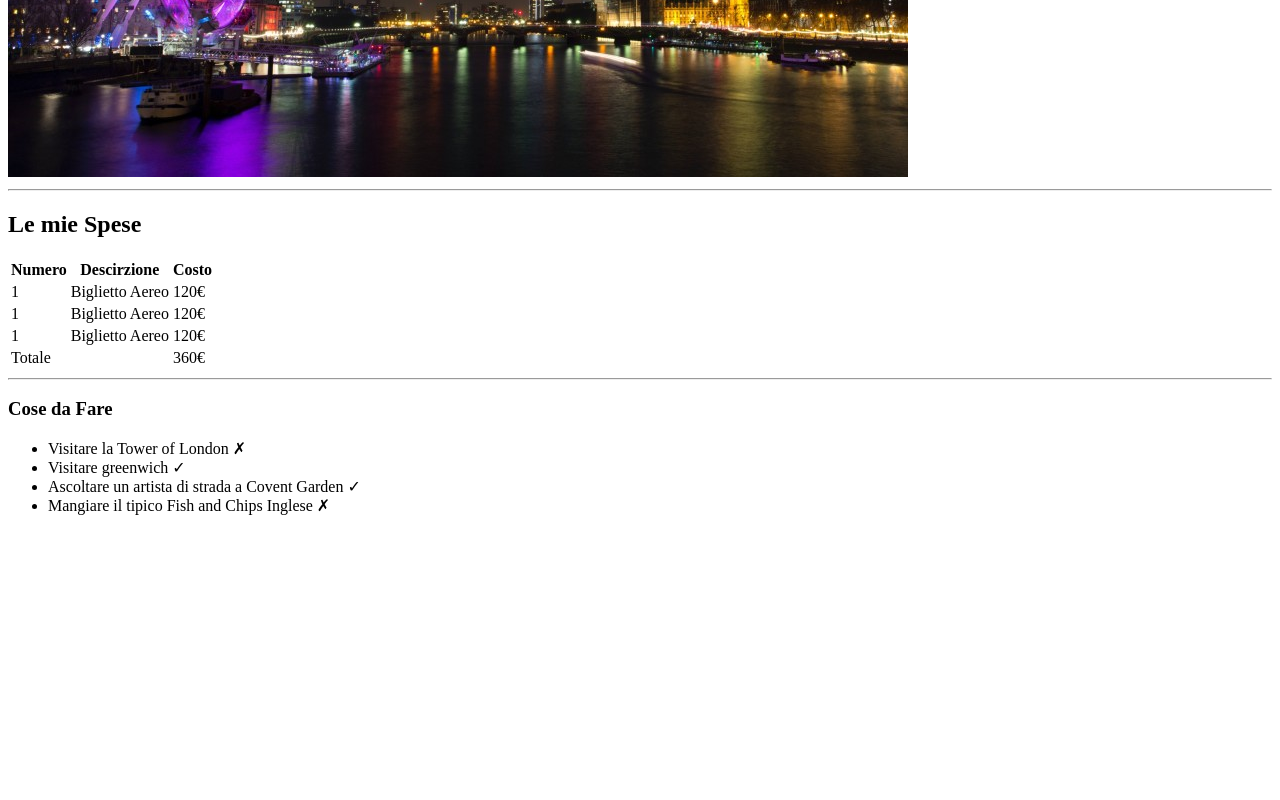
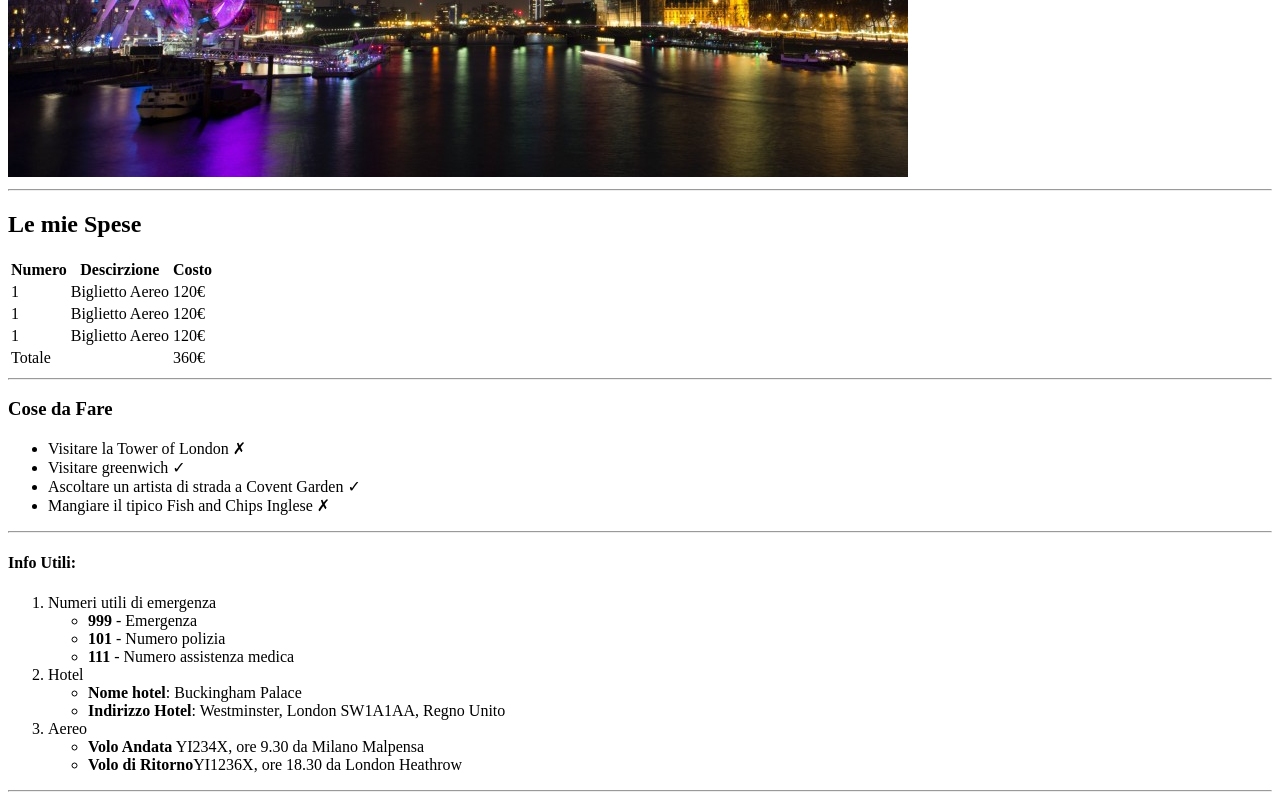
Before and after one commit to DavideCriscuolo/html-london-trip, a plain HTML site: page index.html in a window 1280 px wide. Shown: the part 503-1303 px from the top of the page. Before the commit the page ends 1034 px from the top, so only its background shows below. Drawn offline with Linux system fonts and the light colour scheme.

Commit message:
added section Info Utili and list on index

```diff
--- a/index.html
+++ b/index.html
@@ -64,8 +64,49 @@
                         <li>Mangiare il tipico Fish and Chips Inglese &cross;</li>
                     </ul>
                 </div>
+                <hr>
             </div>
         </section>
+        <section>
+            <div class="info_utili">
+                <h4>Info Utili:</h4>
+                <div class="list_infoUtili">
+                    <ol>
+                        <li>Numeri utili di emergenza
+                            <ul>
+                                <li><strong>999</strong> - Emergenza</li>
+                                <li><strong>101</strong> - Numero polizia</li>
+                                <li><strong>111</strong> - Numero assistenza medica</li>
+                            </ul>
+                        </li>
+
+                        <li>Hotel
+                            <ul>
+                                <li><strong>Nome hotel</strong>: Buckingham Palace</li>
+                                <li><strong>Indirizzo Hotel</strong>: Westminster, London SW1A1AA, Regno Unito</li>
+
+                            </ul>
+                        </li>
+                        <li>Aereo
+                            <ul>
+                                <li><strong>Volo Andata</strong> YI234X, ore 9.30 da Milano Malpensa</li>
+                                <li><strong>Volo di Ritorno</strong>YI1236X, ore 18.30 da London Heathrow</li>
+
+                            </ul>
+                        </li>
+
+                    </ol>
+
+
+                </div>
+
+
+
+                <hr>
+            </div>
+        </section>
+
+
 
 
     </main>
```
